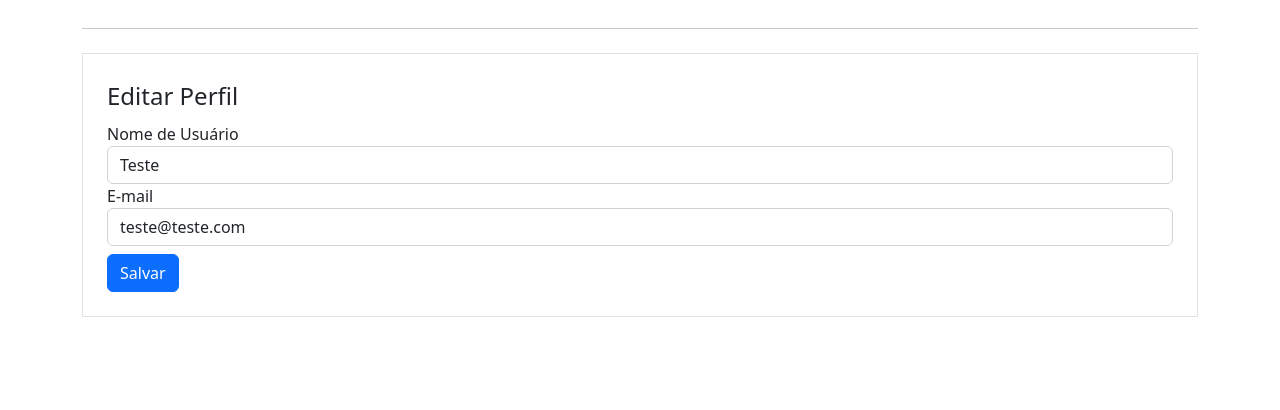
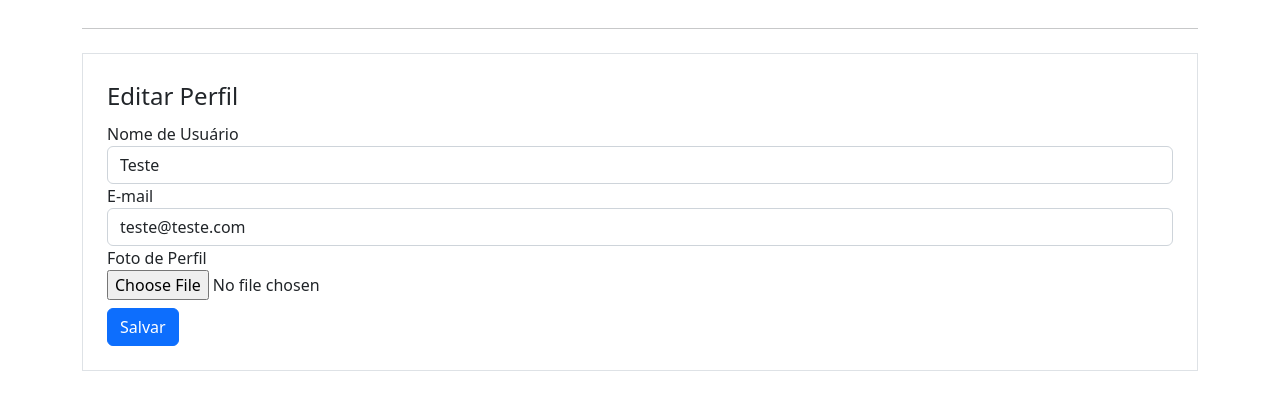
Before and after one commit to AldoNunes001/SiteComunidade, a Flask app: page /perfil/editar in a window 1280 px wide. Shown: the part 324-734 px from the top of the page. Run offline with Flask 2, Linux system fonts and the light colour scheme; a user stored in the database is signed in; some libraries are stand-ins or nearby versions.

Commit message:
Implementando função de alterar foto de perfil

```diff
--- a/sitecomunidade/forms.py
+++ b/sitecomunidade/forms.py
@@ -1,4 +1,5 @@
 from flask_wtf import FlaskForm
+from flask_wtf.file import FileField, FileAllowed
 from wtforms import StringField, PasswordField, SubmitField, BooleanField
 from wtforms.validators import DataRequired, Length, Email, EqualTo, ValidationError
 from sitecomunidade.models import Usuario
@@ -31,6 +32,7 @@ class FormLogin(FlaskForm):
 class FormEditarPerfil(FlaskForm):
     username_editarperfil = StringField('Nome de Usuário', validators=[DataRequired()])
     email_editarperfil = StringField('E-mail', validators=[DataRequired(), Email()])
+    foto_perfil = FileField('Foto de Perfil', validators=[FileAllowed(['jpg', 'png'])])
     botao_submit_editarperfil = SubmitField('Salvar')
 
     def validate_email_editarperfil(self, email_editarperfil):
--- a/sitecomunidade/templates/editarperfil.html
+++ b/sitecomunidade/templates/editarperfil.html
@@ -6,7 +6,7 @@
         <hr>
         <div class="row">
             <div class="col">
-                <form method="POST" action="" class="border p-4 mt-2">
+                <form method="POST" action="" enctype="multipart/form-data" class="border p-4 mt-2">
                     {{ form_editarperfil.csrf_token }}
                     <legend>Editar Perfil</legend>
                     <fieldset>
@@ -40,6 +40,17 @@
                             {% endif %}
 
                         </div>
+                        <div style="display: flex; flex-direction: column" class="form-group">
+                            {{ form_editarperfil.foto_perfil.label }}
+                            {{ form_editarperfil.foto_perfil(class="form-control-file") }}
+
+                            {% if form_editarperfil.foto_perfil.errors %}
+                                {% for erro in form_editarperfil.foto_perfil.errors %}
+                                    <span class="text-danger">{{ erro }}</span>
+                                {% endfor %}
+                            {% endif %}
+
+                        </div>
 
                     </fieldset>
                     {{ form_editarperfil.botao_submit_editarperfil(class="btn btn-primary mt-2") }}
```
